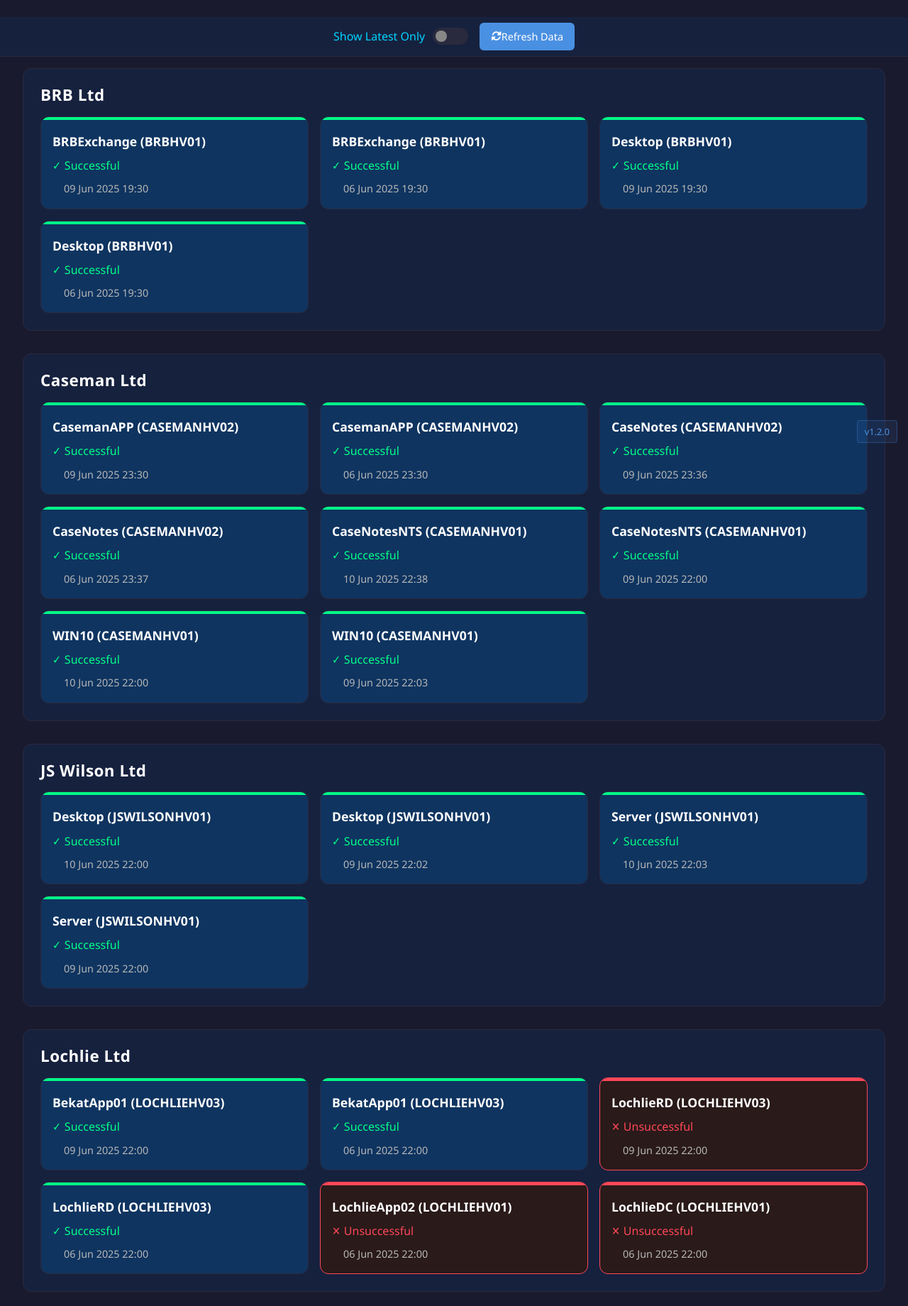
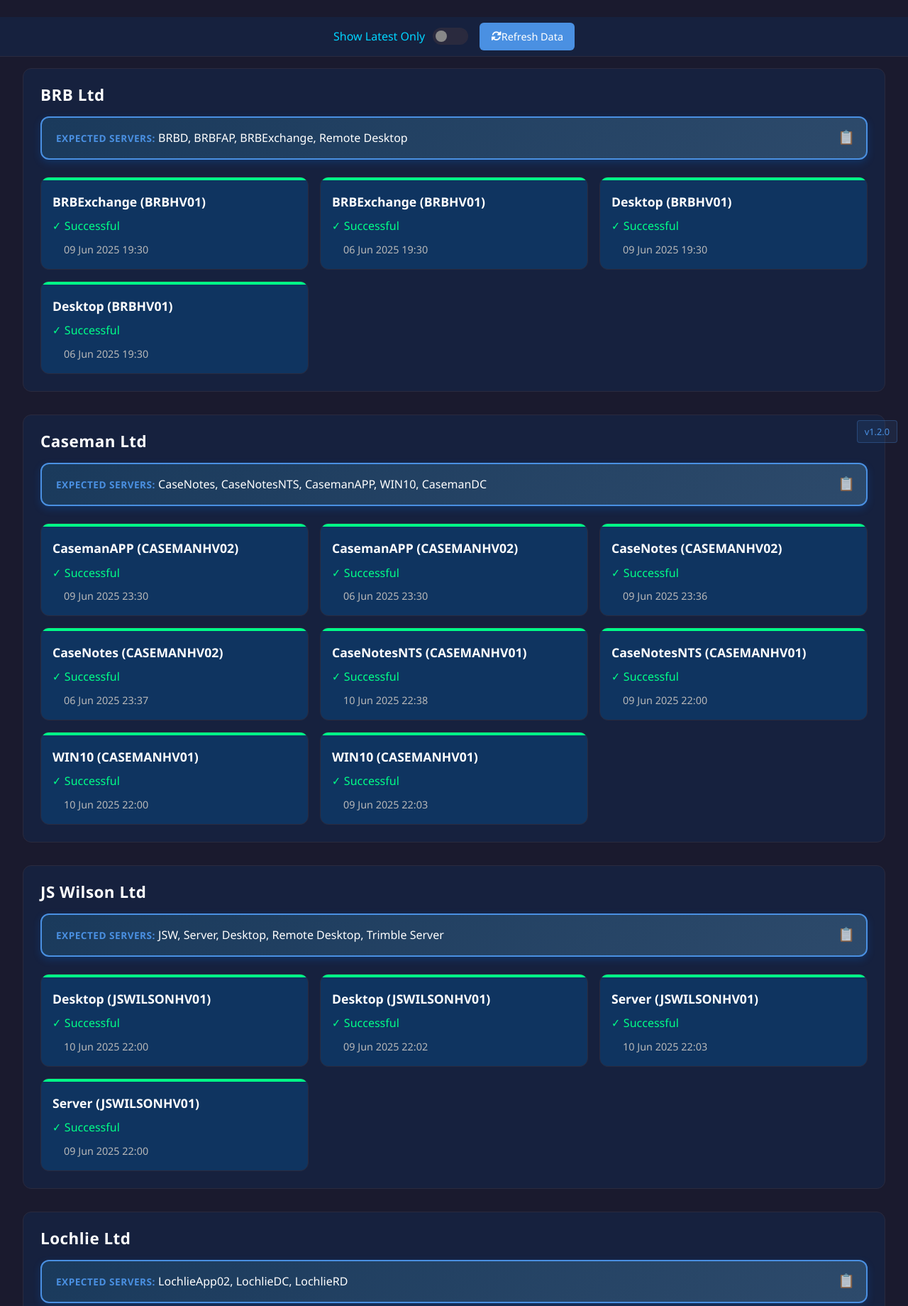
Before and after one commit to bekaheni/Backup-Status, a Flask app: page / in a window 1280 px wide. Shown: the part 166-2006 px from the top of the page at 71% size. Run offline with Flask 3, Linux system fonts and the light colour scheme; a user stored in the database is signed in; data comes from the database, SQL or seed files in the repository; parts of the project's set-up code (start-up, migrations or seed data) failed here and were passed over.

Commit message:
Add sanity check system with expected servers for all companies - includes server name parsing fixes and visual sanity check boxes

```diff
--- a/app.py
+++ b/app.py
@@ -12,7 +12,7 @@ from bs4 import BeautifulSoup
 from flask_migrate import Migrate
 from flask_login import LoginManager, UserMixin, login_user, login_required, logout_user, current_user
 from werkzeug.security import generate_password_hash, check_password_hash
-from utils import SERVER_COMPANIES, get_company_for_server
+from utils import SERVER_COMPANIES, get_company_for_server, get_expected_servers
 
 # Application version
 VERSION = "1.2.0"
@@ -452,6 +452,7 @@ def index():
                              last_update=last_update,
                              total_servers=total_servers,
                              status_count=status_count,
+                             get_expected_servers=get_expected_servers,
                              version=VERSION)
 
 @app.route('/nas')
--- a/static/css/style.css
+++ b/static/css/style.css
@@ -328,6 +328,37 @@ body {
     letter-spacing: 0.5px;
 }
 
+.expected-servers {
+    background: linear-gradient(135deg, #1a3a5c, #2d4a6b);
+    border: 2px solid var(--accent-blue);
+    border-radius: 12px;
+    padding: 1rem 1.25rem;
+    margin-bottom: 1.5rem;
+    color: var(--text-primary);
+    font-size: 1rem;
+    font-weight: 500;
+    box-shadow: 0 4px 12px rgba(0, 123, 255, 0.2);
+    position: relative;
+    overflow: hidden;
+}
+
+.expected-servers::before {
+    content: "📋";
+    position: absolute;
+    top: 0.75rem;
+    right: 1rem;
+    font-size: 1.2rem;
+    opacity: 0.7;
+}
+
+.expected-servers strong {
+    color: var(--accent-blue);
+    font-weight: 600;
+    text-transform: uppercase;
+    letter-spacing: 0.5px;
+    font-size: 0.85rem;
+}
+
 /* Server Grid */
 .server-grid {
     display: grid;
--- a/templates/index.html
+++ b/templates/index.html
@@ -79,6 +79,12 @@
         {% for company in companies %}
         <div class="company-section">
             <h2 class="company-name">{{ company }}</h2>
+            {% set expected_servers = get_expected_servers(company) %}
+            {% if expected_servers %}
+            <div class="expected-servers">
+                <strong>Expected Servers:</strong> {{ expected_servers|join(', ') }}
+            </div>
+            {% endif %}
             <div class="server-grid {% if status_count == 1 %}single-column{% endif %}">
                 {% for server_list in server_statuses[company] %}
                     {% for status in server_list %}
--- a/utils.py
+++ b/utils.py
@@ -10,9 +10,25 @@ SERVER_COMPANIES = {
     'JSW': 'JSW Ltd'
 }
 
+# Expected servers for each company (for sanity checking)
+EXPECTED_SERVERS = {
+    'BRB Ltd': ['BRBD', 'BRBFAP', 'BRBExchange', 'Remote Desktop'],
+    'Lochlie Ltd': ['LochlieApp02', 'LochlieDC', 'LochlieRD'],
+    'eHeating Ltd': ['eHeating02', 'eHeating03', 'eHeating04', 'eHeatingACT'],
+    'Caseman Ltd': ['CaseNotes', 'CaseNotesNTS', 'CasemanAPP', 'WIN10', 'CasemanDC'],
+    'JS Wilson Ltd': ['JSW', 'Server', 'Desktop', 'Remote Desktop', 'Trimble Server'],
+    'NHG Ltd': ['NHG'],
+    'Bekat IT': ['BekatNAS', 'BekatApp01'],
+    'JSW Ltd': ['JSW']
+}
+
 def get_company_for_server(server_name):
     """Determine company name based on server name."""
     for key, company in SERVER_COMPANIES.items():
         if key in server_name.upper():
             return company
     return 'Other'  # Default company if no match found
+
+def get_expected_servers(company):
+    """Get expected servers for a company."""
+    return EXPECTED_SERVERS.get(company, [])
```
Also changed, not shown: 1 other file.
